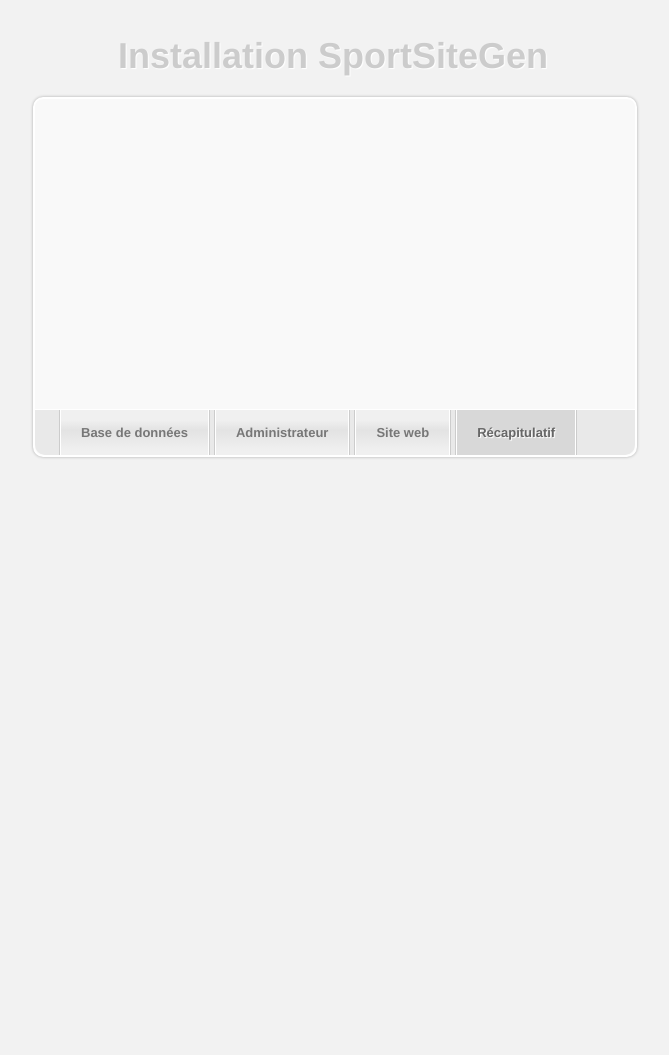
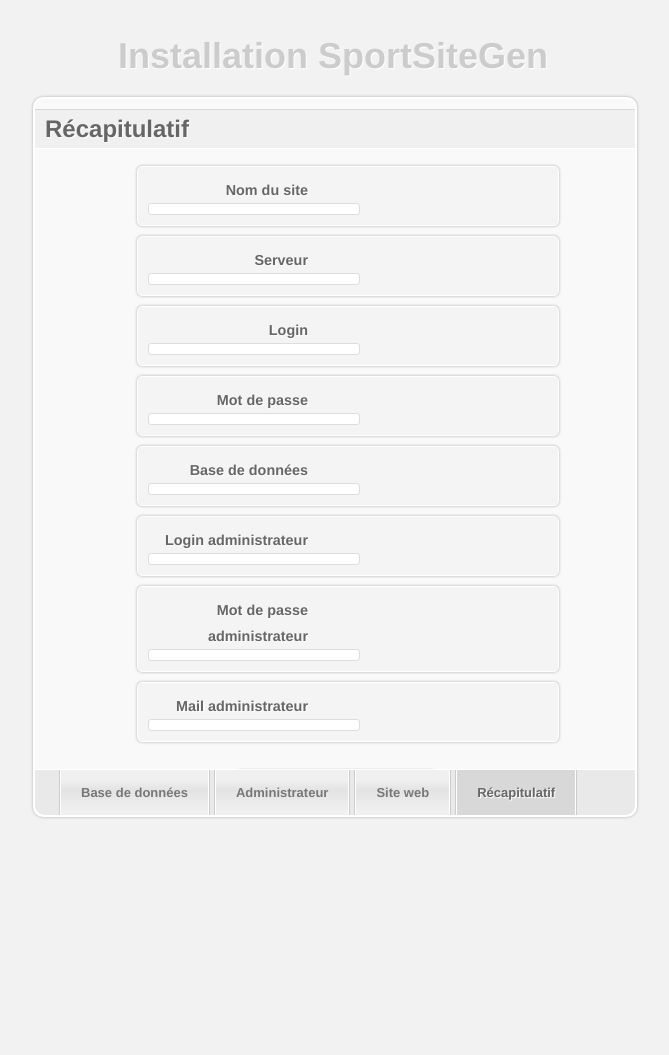
Before and after one commit to TeaSkyDev/SportSiteGen, a PHP site: page /recapitulatif.html in a window 1280 px wide. Shown: the top 1055 px of the page, without its empty margins (307-976 px from the left). Before the commit the page ends 458 px from the top, so only its background shows below. Run offline with PHP 8.4, Linux system fonts and the light colour scheme.

Commit message:
Ajout du récapitulatif

```diff
--- a/trunk/maquette/admin.html
+++ b/trunk/maquette/admin.html
@@ -30,7 +30,9 @@
                                 <label for="passwordconf">Confirmer mot de passe</label>
                                 <input id="passwordconf" name="passwordconf" type="password"/>
                             </p>
+
                         </fieldset>
+						<input type="button" value="Suivant" id="suivant" name="suivant" />
                     </form>
                 </div>
                 <div id="navigation">
--- a/trunk/maquette/base.html
+++ b/trunk/maquette/base.html
@@ -12,7 +12,7 @@
                 <div id="steps">
                     <form id="formElem" name="formElem" action="" method="post">
 
-                        <fieldset class="step1">
+                        <fieldset class="step">
                             <legend>Installation de la base de données</legend>
                             <p>
                                 <label for="serveur">Serveur</label>
@@ -31,6 +31,7 @@
                                 <input id="bd" name="bd"/>
                             </p>
                         </fieldset>
+						<input type="button" value="Suivant" id="suivant" name="suivant" />
                     </form>
                 </div>
                 <div id="navigation">
--- a/trunk/maquette/nom.html
+++ b/trunk/maquette/nom.html
@@ -12,13 +12,14 @@
                 <div id="steps">
                     <form id="formElem" name="formElem" action="" method="post">
 
-                        <fieldset class="step1">
+                        <fieldset class="step">
                             <legend>Nom de votre site web</legend>
                             <p style="margin-top:90px;">
                                 <label for="nom">Nom</label>
                                 <input id="nom" name="nom" />
                             </p>
                         </fieldset>
+						<input type="button" value="Suivant" id="suivant" name="suivant" />
                     </form>
                 </div>
                 <div id="navigation">
--- a/trunk/maquette/recapitulatif.html
+++ b/trunk/maquette/recapitulatif.html
@@ -10,29 +10,47 @@
             <h1>Installation SportSiteGen</h1>
             <div id="wrapper">
                 <div id="steps">
-				<!--
-                    <form id="formElem" name="formElem" action="" method="post">
-                        <fieldset class="step1">
+                    <div id="recap">
+                        <fieldset class="step">
                             <legend>Récapitulatif</legend>
-                            <p>
-                                <label for="serveur">Serveur</label>
-                                <input id="serveur" name="serveur" />
-                            </p>
-                            <p>
-                                <label for="login">Login</label>
-                                <input id="login" name="login"/>
-                            </p>
-                            <p>
-                                <label for="password">Mot de passe</label>
-                                <input id="password" name="password" type="password"/>
-                            </p>
-							<p>
-                                <label for="bd">Base de données</label>
-                                <input id="bd" name="bd"/>
-                            </p>
+							<table>
+								<tr>
+									<td class="nom">Nom du site</td>
+									<td class="info"></td>
+							    </tr>
+							    <tr>
+									<td class="nom">Serveur</td>
+									<td class="info"></td>
+							    </tr>
+								<tr>
+									<td class="nom">Login</td>
+									<td class="info"></td>
+							    </tr>
+								<tr>
+									<td class="nom">Mot de passe</td>
+									<td class="info"></td>
+							    </tr>
+								<tr>
+									<td class="nom">Base de données</td>
+									<td class="info"></td>
+							    </tr>
+								<tr>
+									<td class="nom">Login administrateur</td>
+									<td class="info"></td>
+							    </tr>
+								<tr>
+									<td class="nom">Mot de passe administrateur</td>
+									<td class="info"></td>
+							    </tr>
+								<tr>
+									<td class="nom">Mail administrateur</td>
+									<td class="info"></td>
+							    </tr>
+
+							</table>
                         </fieldset>
-                    </form>
-					-->
+						<input type="button" value="Terminer" id="suivant" name="suivant" />
+                    </div>
                 </div>
                 <div id="navigation">
                     <ul>
--- a/trunk/maquette/stylerecap.css
+++ b/trunk/maquette/stylerecap.css
@@ -20,6 +20,7 @@ h1{
     width:600px;
     position:relative;
     height:100%;
+	margin-bottom:290px;
 }
 #wrapper{
     -moz-box-shadow:0px 0px 3px #aaa;
@@ -35,7 +36,7 @@ h1{
 }
 #steps{
     width:600px;
-	height:310px;
+	height:670px;
     overflow:hidden;
 }
 .step{
@@ -101,11 +102,11 @@ h1{
     text-shadow:1px 1px 1px #fff;
 }
 
-#steps form fieldset{
+#recap fieldset{
     border:none;
     padding-bottom:20px;
 }
-#steps form legend{
+#recap legend{
     text-align:left;
     background-color:#f0f0f0;
     color:#666;
@@ -119,7 +120,7 @@ h1{
     border-bottom:1px solid #fff;
     border-top:1px solid #d9d9d9;
 }
-#steps form p{
+tr{
     float:left;
     clear:both;
     margin:5px 0px;
@@ -135,7 +136,7 @@ h1{
     -webkit-box-shadow:0px 0px 3px #aaa;
     box-shadow:0px 0px 3px #aaa;
 }
-#steps form p label{
+td{
     width:160px;
     float:left;
     text-align:right;
@@ -144,10 +145,10 @@ h1{
     color:#666;
     text-shadow:1px 1px 1px #fff;
     font-weight:bold;
+	padding-right:20px;
+	font-size:0.9em;
 }
-#steps form input,
-#steps form textarea,
-#steps form select{
+.info{
     background: #ffffff;
     border: 1px solid #ddd;
     -moz-border-radius: 3px;
@@ -158,9 +159,19 @@ h1{
     width: 200px;
     float:left;
 }
-#steps form input:focus{
-    -moz-box-shadow:0px 0px 3px #aaa;
-    -webkit-box-shadow:0px 0px 3px #aaa;
-    box-shadow:0px 0px 3px #aaa;
-    background-color:#FFFEEF;
+
+#suivant{
+	margin-left:200px;
+	background: #ffffff;
+	box-shadow: 1px 1px 1px 1px grey;
+    -moz-border-radius: 5px;
+    -webkit-border-radius: 5px;
+    border-radius: 5px;
+    padding: 5px;
+    width: 200px;
+    float:left;
 }
+
+#suivant:active{
+	box-shadow: 0px 0px 0px 0px grey;
+}
```
Also changed, not shown: trunk/maquette/style.css (+19 -3 lines).
